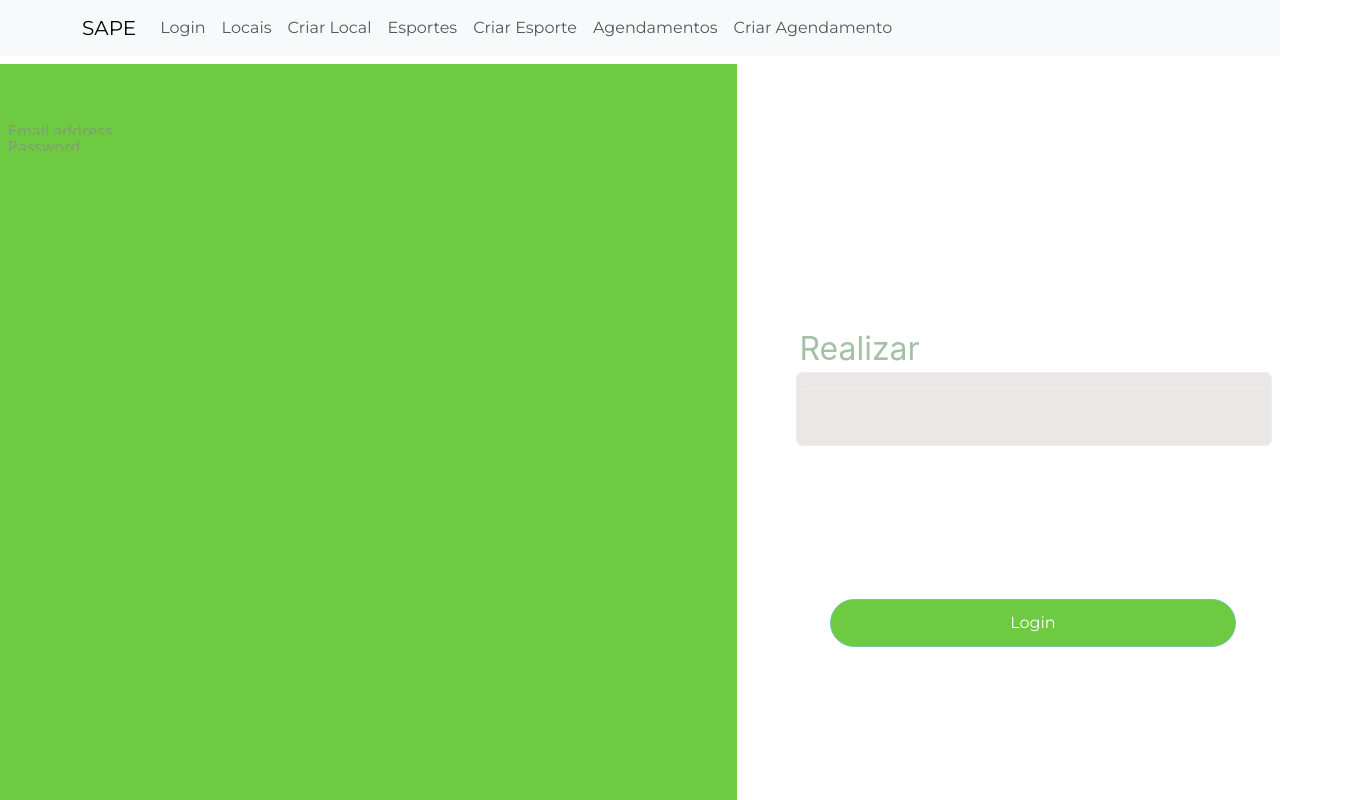
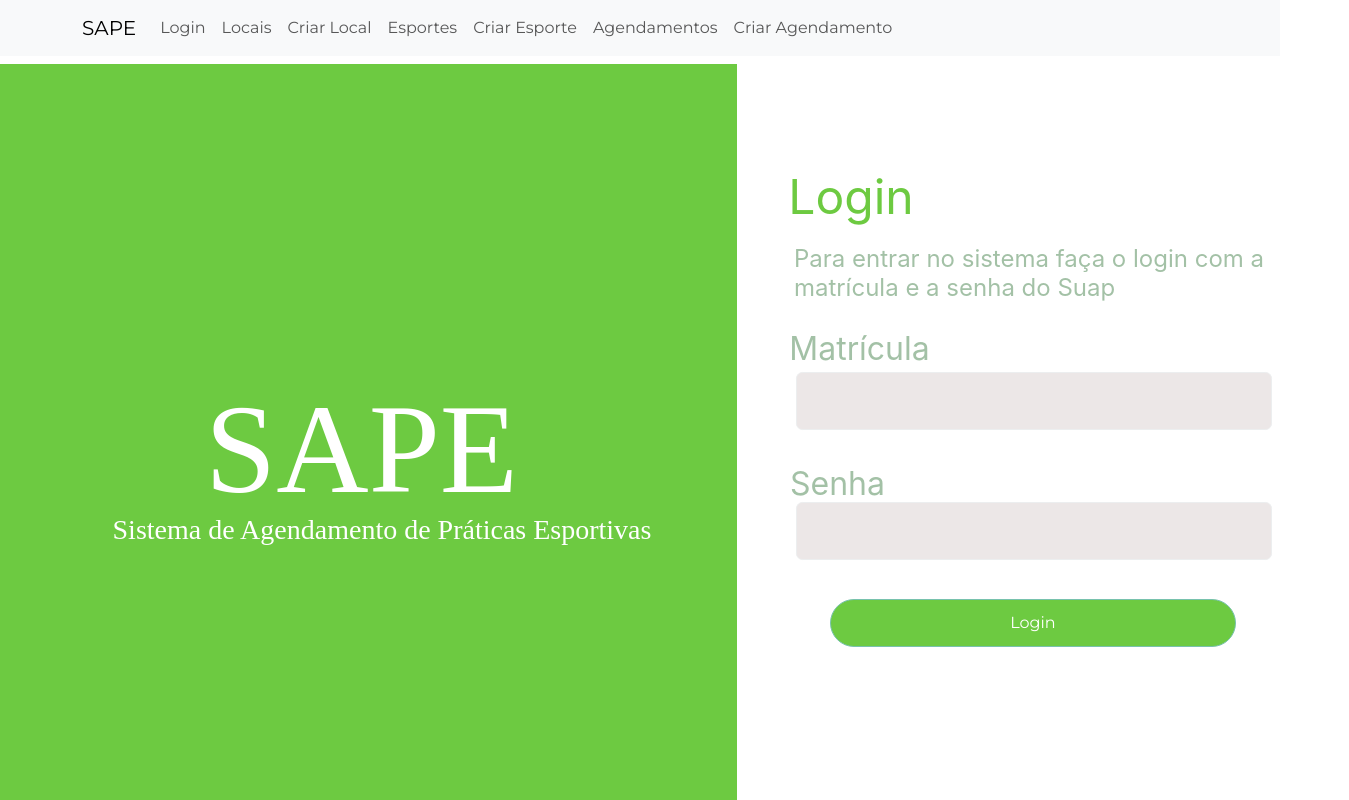
Before and after one commit to dansousac2/SchedulingFrontEndReact, a React (Create React App) app: page /login in a window 1280 px wide. Shown: the top 800 px of the page, 1349 px wide, since content can reach past the window. Built offline with nearby package versions, Linux system fonts and the light colour scheme.

Commit message:
Js login changes

```diff
--- a/src/screens/Login/Login.js
+++ b/src/screens/Login/Login.js
@@ -7,7 +7,7 @@ import { withRouter } from 'react-router-dom';
 class Login extends React.Component {
 
     state = {
-        email:"",
+        registration:"",
         password:""
     }
 
@@ -19,18 +19,26 @@ class Login extends React.Component {
         return (
             <div>
                 <fieldset className="set02">
+                    <h1>SAPE</h1>
+                    <h2>Sistema de Agendamento de Práticas Esportivas</h2>
+                    <h3>Para entrar no sistema faça o login com a matrícula e a senha do Suap</h3>
+                    <h4>Matrícula</h4>
+                    <h5>Senha</h5>
                      <div className="form-group">
-                        <label className="form-label mt-4"><h4>Realizar Login</h4></label>
+                        <label className="form-label mt-4"><h6>Login</h6></label>
+
                         <div className="form-floating mb-3">
-                            <input type="email" className="form-control" id="floatingInput" placeholder="name@example.com"
-                            onChange={(e) => {this.setState({email: e.target.value})}}/>
-                            <label htmlFor="floatingInput">Email address</label>
+                            <input type="registration" className="form-control" id="floatingInput" placeholder="Matrícula"
+                            onChange={(e) => {this.setState({registration: e.target.value})}}/>
+
                         </div>
+                        <fieldset className="set03"></fieldset>
                         <div className="form-floating">
                             <input type="password" className="form-control" id="floatingPassword" placeholder="Password"
                             onChange={(e) => {this.setState({password: e.target.value})}}/>
-                            <label htmlFor="floatingPassword">Password</label>
+
                         </div>
+
                         <br/>
                         <button type="button" className="btn btn-primary" onClick={this.madeLogin} >Login</button>
                     </div>
```
